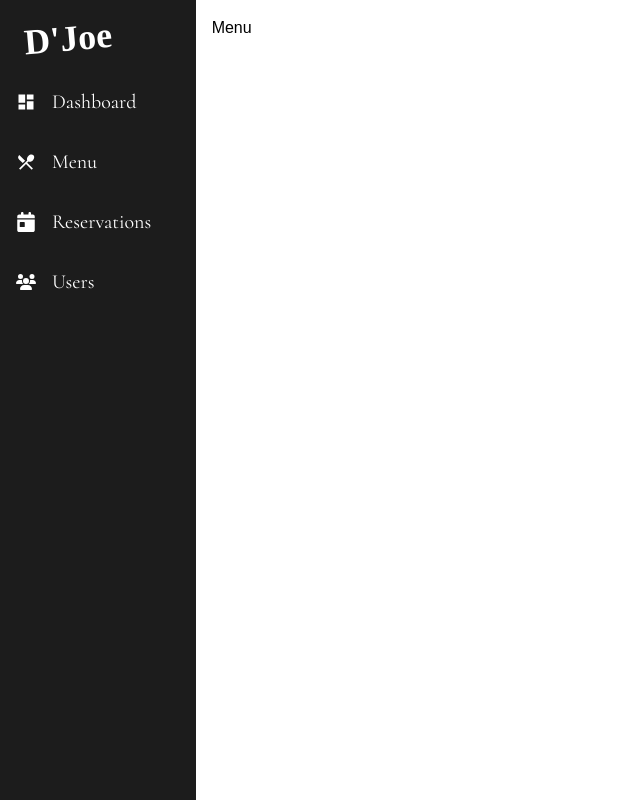
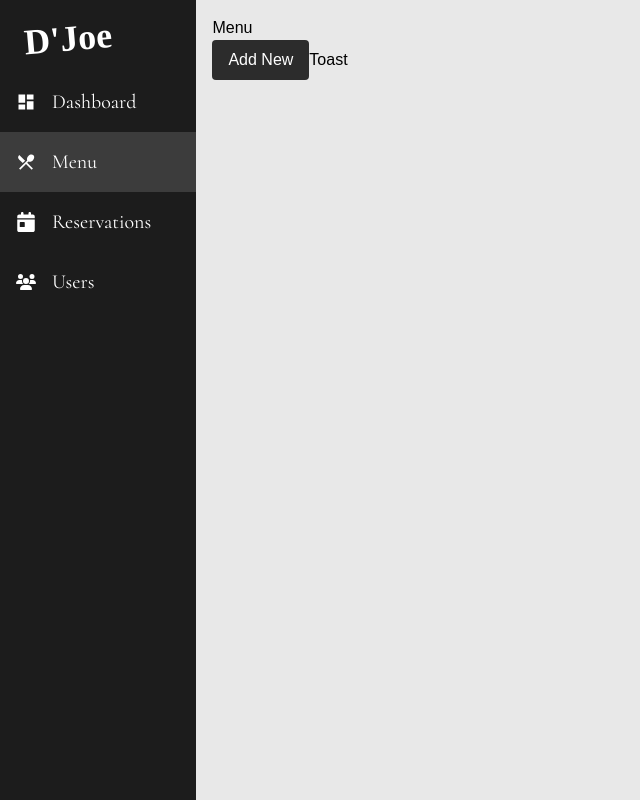
Before and after one commit to RaymondtDev/restaurant-web-application, a React (Vite) app in the folder admin/: page /menu in a window 1280 px wide. Shown: the whole page, without its empty margins (0-640 px from the left). Built offline with nearby package versions, Linux system fonts and the light colour scheme; a web font is replaced by a local one.

Commit message:
admin feature: product creation, toast notifications

```diff
--- a/admin/src/App.tsx
+++ b/admin/src/App.tsx
@@ -4,9 +4,13 @@ import Dashboard from "./pages/Dashboard";
 import Menu from "./pages/Menu";
 import Reservations from "./pages/Reservations";
 import Users from "./pages/Users";
+import DisplayStateProvider from "./context/DisplayStateProvider";
+import { DisplayToastProvider } from "./context/DisplayToastProvider";
 
 function App() {
   return (
+    <DisplayToastProvider>
+    <DisplayStateProvider>
     <BrowserRouter>
       <Routes>
         <Route path="/" element={<Layout />} >
@@ -17,6 +21,8 @@ function App() {
         </Route>
       </Routes>
     </BrowserRouter>
+    </DisplayStateProvider>
+    </DisplayToastProvider>
   );
 }
 
--- a/admin/src/Layout.tsx
+++ b/admin/src/Layout.tsx
@@ -3,11 +3,11 @@ import SidePanel from "./components/SidePanel";
 
 function Layout() {
   return (
-    <div className="h-screen w-screen flex">
-      <aside className="w-58 bg-charcoal-800 text-white">
+    <div className="h-screen w-screen flex relative">
+      <aside className="w-58 h-screen bg-charcoal-800 text-white absolute lg:static">
         <SidePanel />
       </aside>
-      <main className="bg-white p-4 h-screen w-full">
+      <main className="bg-charcoal-100/20 h-screen w-full">
         <Outlet />
       </main>
     </div>
--- /dev/null
+++ b/admin/src/components/AddMenuItem.tsx
@@ -0,0 +1,27 @@
+import { RxCross2 } from "react-icons/rx";
+import { useDisplayState } from "../hooks/useDisplayState";
+
+function AddMenuItem() {
+  const displayState = useDisplayState();
+
+  return (
+    <div className="relative grid grid-cols-[250px_1fr] w-4/5 h-[90%] bg-white p-2 shadow-md z-30 rounded-lg">
+
+      { displayState?.display && (
+        <button
+          className="absolute top-0 left-full m-1 cursor-pointer transition hover:scale-110"
+          onClick={displayState?.handleDisplay}
+        >
+          <RxCross2 size={25} />
+        </button>
+      ) }
+
+      <div>
+        <figure className="w-full aspect-square border border-dashed border-charcoal-500 rounded-md"></figure>
+      </div>
+      <div></div>
+    </div>
+  )
+}
+
+export default AddMenuItem;
--- a/admin/src/components/SidePanel.tsx
+++ b/admin/src/components/SidePanel.tsx
@@ -8,9 +8,9 @@ function SidePanel() {
 
   const paths = [
     { to: '/', path: 'Dashboard', icon: <MdDashboard /> },
-    { to: 'menu', path: 'Menu', icon: <MdRestaurantMenu /> },
-    { to: 'reservations', path: 'Reservations', icon: <FaCalendarDay /> },
-    { to: 'users', path: 'Users', icon: <FaUsers /> }
+    { to: '/menu', path: 'Menu', icon: <MdRestaurantMenu /> },
+    { to: '/reservations', path: 'Reservations', icon: <FaCalendarDay /> },
+    { to: '/users', path: 'Users', icon: <FaUsers /> }
   ]
 
   return (
--- /dev/null
+++ b/admin/src/context/DisplayStateContext.ts
@@ -0,0 +1,9 @@
+import { createContext, type Dispatch, type SetStateAction } from 'react';
+
+interface DisplayStateContextType {
+  display: boolean,
+  setDisplay: Dispatch<SetStateAction<boolean>>
+  handleDisplay: () => void
+}
+
+export const DisplayStateContext = createContext<DisplayStateContextType | undefined>(undefined)
--- /dev/null
+++ b/admin/src/context/DisplayStateProvider.tsx
@@ -0,0 +1,28 @@
+import { useState, type ReactNode } from "react";
+import { DisplayStateContext } from "./DisplayStateContext";
+
+interface DisplayStateProviderType {
+  children: ReactNode
+}
+
+export function DisplayStateProvider({ children }: DisplayStateProviderType) {
+  const [display, setDisplay] = useState<boolean>(false)
+
+  const handleDisplay: () => void = () => {
+    setDisplay(!display)
+  }
+
+  return (
+    <DisplayStateContext.Provider
+      value={{
+        display,
+        setDisplay,
+        handleDisplay
+      }}
+    >
+      { children }
+    </DisplayStateContext.Provider>
+  );
+}
+
+export default DisplayStateProvider;
--- /dev/null
+++ b/admin/src/context/DisplayToastContext.ts
@@ -0,0 +1,10 @@
+import { createContext, type Dispatch, type SetStateAction } from "react";
+import type { ToastType } from "./DisplayToastProvider";
+
+interface DisplayToastContextType {
+  toast: ToastType | null,
+  setToast: Dispatch<SetStateAction<ToastType | null>>,
+  displayToast: ( type: 'success' | 'error', message: string) => void
+}
+
+export const DisplayToastContext = createContext<DisplayToastContextType | undefined>(undefined)
--- /dev/null
+++ b/admin/src/context/DisplayToastProvider.tsx
@@ -0,0 +1,76 @@
+import { useState, type ReactNode } from "react";
+import { DisplayToastContext } from "./DisplayToastContext";
+import { FaCheck } from "react-icons/fa";
+import { ImCross } from "react-icons/im";
+import clsx from "clsx";
+
+interface DisplayToastProviderType {
+  children: ReactNode
+}
+
+export interface ToastType {
+  type: 'success' | 'error' | null,
+  message: string | null
+}
+
+export function DisplayToastProvider({ children }: DisplayToastProviderType) {
+  const [display, setDisplay] = useState<boolean>(false);
+  const [toast, setToast] = useState<ToastType | null>({
+    type: null,
+    message: null
+  });
+
+  const displayToast: ( type: 'success' | 'error', message: string ) => void = ( type, message ) => {
+    setDisplay(true)
+
+    setToast(() => ({
+      type,
+      message
+    }))
+
+    setTimeout(() => {
+      setDisplay(false);
+      setToast(() => ({
+        type: null,
+        message: null
+      }))
+    }, 3000)
+  }
+
+  return (
+    <DisplayToastContext.Provider
+      value={{
+        toast,
+        setToast,
+        displayToast
+      }}
+    >
+      { children }
+
+      { display && (
+        <div
+          className={
+            clsx(
+              "fixed flex items-center gap-4 top-0 right-0 m-8 bg-white py-4 px-6 shadow-md rounded-md",
+              {
+                "outline-2 outline-green-500": toast?.type === 'success',
+                "outline-2 outline-red-500": toast?.type === 'error'
+              }
+            )
+          }
+        >
+          { toast?.type === 'success' ? (
+            <span className="p-1.5 bg-green-500 rounded-full text-white">
+              <FaCheck size={10} />
+            </span>
+          ) : toast?.type === 'error' && (
+            <span className="p-1.5 bg-red-500 rounded-full text-white">
+              <ImCross size={10} />
+            </span>
+          ) }
+          { toast?.message }
+        </div>
+      ) }
+    </DisplayToastContext.Provider>
+  )
+}
--- /dev/null
+++ b/admin/src/hooks/useDisplayState.ts
@@ -0,0 +1,6 @@
+import { useContext } from "react";
+import { DisplayStateContext } from "../context/DisplayStateContext";
+
+export function useDisplayState() {
+  return useContext(DisplayStateContext)
+}
--- /dev/null
+++ b/admin/src/hooks/useToast.ts
@@ -0,0 +1,6 @@
+import { useContext } from "react";
+import { DisplayToastContext } from "../context/DisplayToastContext";
+
+export function useToast() {
+  return useContext(DisplayToastContext)
+}
--- a/admin/src/pages/Menu.tsx
+++ b/admin/src/pages/Menu.tsx
@@ -1,6 +1,32 @@
+import AddMenuItem from "../components/AddMenuItem";
+import { useDisplayState } from "../hooks/useDisplayState";
+import { useToast } from "../hooks/useToast";
+
 function Menu() {
+  const displayState = useDisplayState();
+  const toastState = useToast();
+
   return (
-    <h1>Menu</h1>
+    <div className="relative size-full p-4">
+      <h1>Menu</h1>
+      <button
+        className="py-2 px-4 bg-charcoal-700 text-white rounded-sm cursor-pointer"
+        onClick={displayState?.handleDisplay}
+      >
+        Add New
+      </button>
+      <button
+        onClick={() =>toastState?.displayToast('success', 'Sucessfully Created Product')}
+      >
+        Toast
+      </button>
+
+      { displayState?.display && (
+        <div className="absolute pl-4 top-0 left-0 size-full flex items-center bg-charcoal-800/30 backdrop-blur-sm">
+          <AddMenuItem />
+        </div>
+      ) }
+    </div>
   );
 }
 
```
